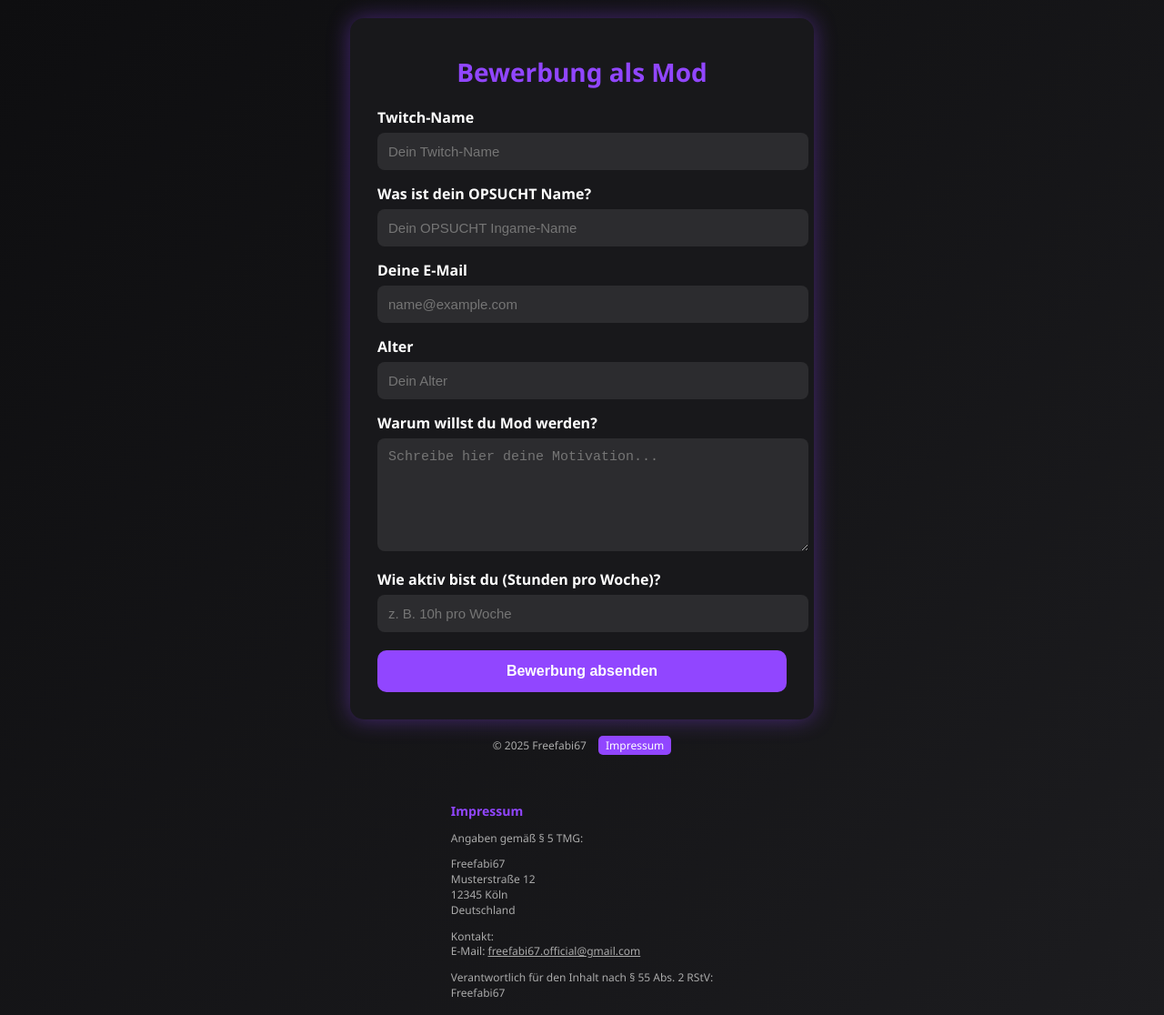
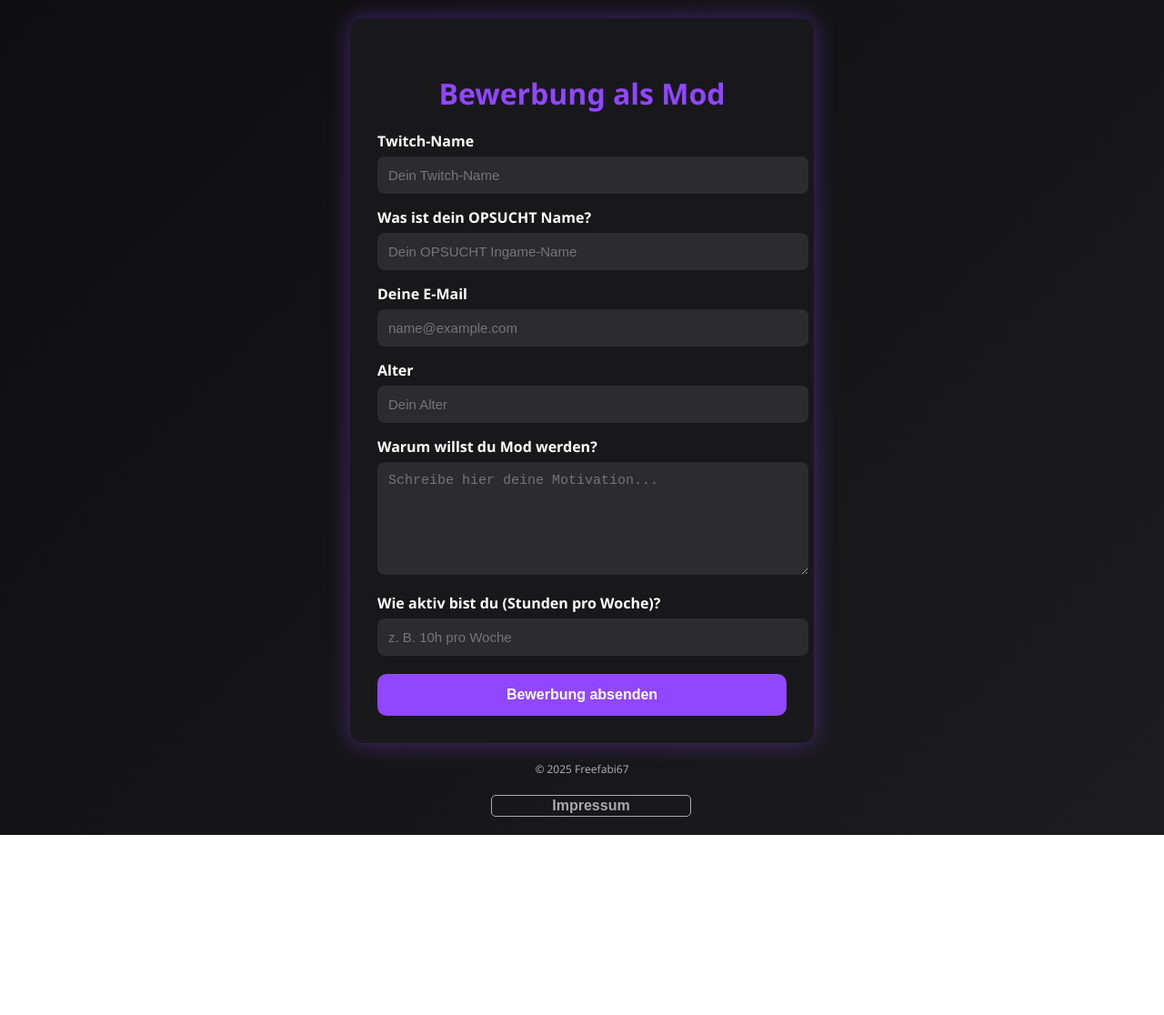
Before and after one commit to t-freefabi67/Mod-Bewerbung-twitch-freefabi67, a plain HTML site: page index.html in a window 1280 px wide. Shown: the whole page at 91% size. After the commit the page ends 918 px from the top, so only its background shows below. Drawn offline with Linux system fonts and the light colour scheme.

Commit message:
Update index.html

```diff
--- a/index.html
+++ b/index.html
@@ -4,9 +4,6 @@
 <meta charset="UTF-8">
 <title>Twitch Mod Bewerbung</title>
 <style>
-    html {
-      scroll-behavior: smooth; /* Smooth scroll zum Impressum */
-    }
   body {
     font-family: 'Segoe UI', Arial, sans-serif;
     background: linear-gradient(135deg, #0e0e10, #1c1c1f);
@@ -30,20 +27,9 @@
     animation: fadeIn 0.6s ease-in-out;
   }
 
-    h1 {
-      color: #9146FF;
-      font-size: 28px;
-      margin: 0 0 20px 0;
-      text-align: center;
-    }
+  h1 { color: #9146FF; text-align: center; margin-bottom: 20px; }
 
-    label {
-      display: block;
-      margin-top: 15px;
-      text-align: left;
-      font-weight: bold;
-    }
-
+  label { display: block; margin-top: 15px; font-weight: bold; }
   input, textarea {
     width: 100%;
     padding: 12px;
@@ -53,82 +39,37 @@
     background: #2c2c2f;
     color: #fff;
     font-size: 15px;
-      outline: none;
-      transition: 0.2s;
   }
-
-    input:focus, textarea:focus {
-      background: #36363b;
-      box-shadow: 0 0 5px #9146FF;
-    }
-
-    textarea {
-      resize: vertical;
-      min-height: 100px;
-    }
+  textarea { resize: vertical; min-height: 100px; }
 
   button {
-      width: 100%;
-      margin-top: 20px;
-      padding: 14px;
-      border: none;
-      border-radius: 10px;
-      background: #9146FF;
-      color: #fff;
-      font-size: 16px;
-      font-weight: bold;
-      cursor: pointer;
-      transition: background 0.3s;
+    width: 100%; margin-top: 20px; padding: 14px; border: none; border-radius: 10px;
+    background: #9146FF; color: #fff; font-size: 16px; font-weight: bold; cursor: pointer;
   }
+  button:hover { background: #772ce8; }
 
-    button:hover {
-      background: #772ce8;
+  .footer { margin-top: 20px; font-size: 12px; text-align: center; color: #aaa; }
+  .footer button {
+    background: none; border: 1px solid #aaa; color: #aaa; padding: 2px 8px; border-radius: 5px;
+    cursor: pointer; margin-left: 10px;
   }
-
-    @keyframes fadeIn {
-      from { opacity: 0; transform: translateY(10px); }
-      to { opacity: 1; transform: translateY(0); }
-    }
-
-    .footer {
-      margin-top: 20px;
-      font-size: 12px;
-      text-align: center;
-      color: #aaa;
-    }
-
-    .footer a.button {
-      background-color: #9146FF;
-      color: #fff;
-      padding: 2px 8px;
-      margin-left: 10px;
-      border-radius: 5px;
-      text-decoration: none;
-      font-size: 12px;
-      transition: background 0.3s;
-    }
-
-    .footer a.button:hover {
-      background-color: #772ce8;
-    }
+  .footer button:hover { border-color: #9146FF; color: #9146FF; }
 
   #impressum {
-      margin-top: 40px;
+    display: none;
+    margin-top: 20px;
     font-size: 12px;
     color: #aaa;
     line-height: 1.4;
     max-width: 450px;
   }
-    #impressum h3 {
-      color: #9146FF;
-      margin-bottom: 5px;
-    }
+  #impressum h3 { color: #9146FF; margin-bottom: 5px; }
+
 </style>
 </head>
 <body>
 <div class="container">
   <h1>Bewerbung als Mod</h1>
-    <!-- Formsubmit Formular -->
   <form action="https://formsubmit.co/freefabi67.official@gmail.com" method="POST">
     <input type="hidden" name="_captcha" value="false">
     <input type="hidden" name="_template" value="box">
@@ -155,13 +96,11 @@
   </form>
 </div>
 
-  <!-- Footer mit Impressum-Button -->
 <div class="footer">
   © 2025 Freefabi67
-    <a href="#impressum" class="button">Impressum</a>
+  <button onclick="toggleImpressum()">Impressum</button>
 </div>
 
-  <!-- Impressum-Sektion -->
 <div id="impressum">
   <h3>Impressum</h3>
   <p>Angaben gemäß § 5 TMG:</p>
@@ -174,5 +113,16 @@
   <p>Verantwortlich für den Inhalt nach § 55 Abs. 2 RStV:<br>
      Freefabi67</p>
 </div>
+
+<script>
+  function toggleImpressum() {
+    const imp = document.getElementById('impressum');
+    if (imp.style.display === 'none' || imp.style.display === '') {
+      imp.style.display = 'block';
+    } else {
+      imp.style.display = 'none';
+    }
+  }
+</script>
 </body>
 </html>
```
Lines whose indentation alone changed are shown as unchanged.
